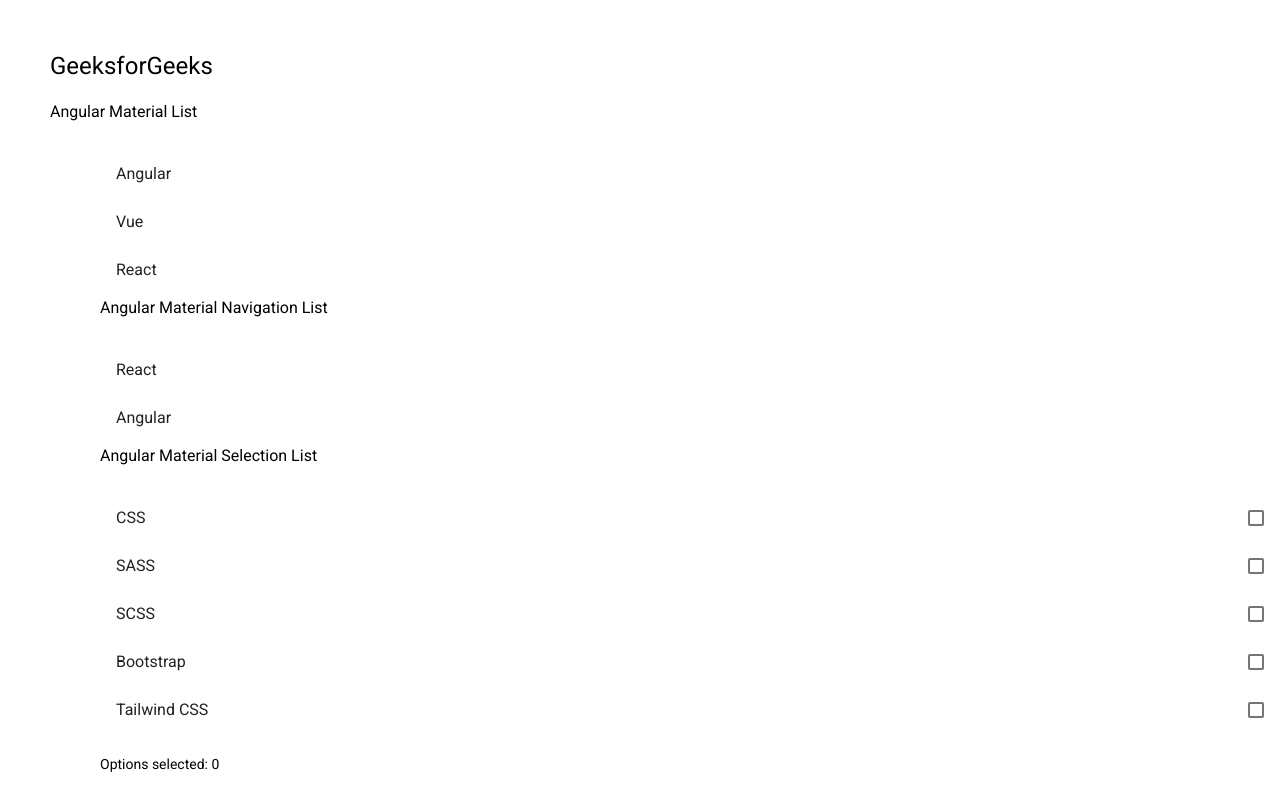
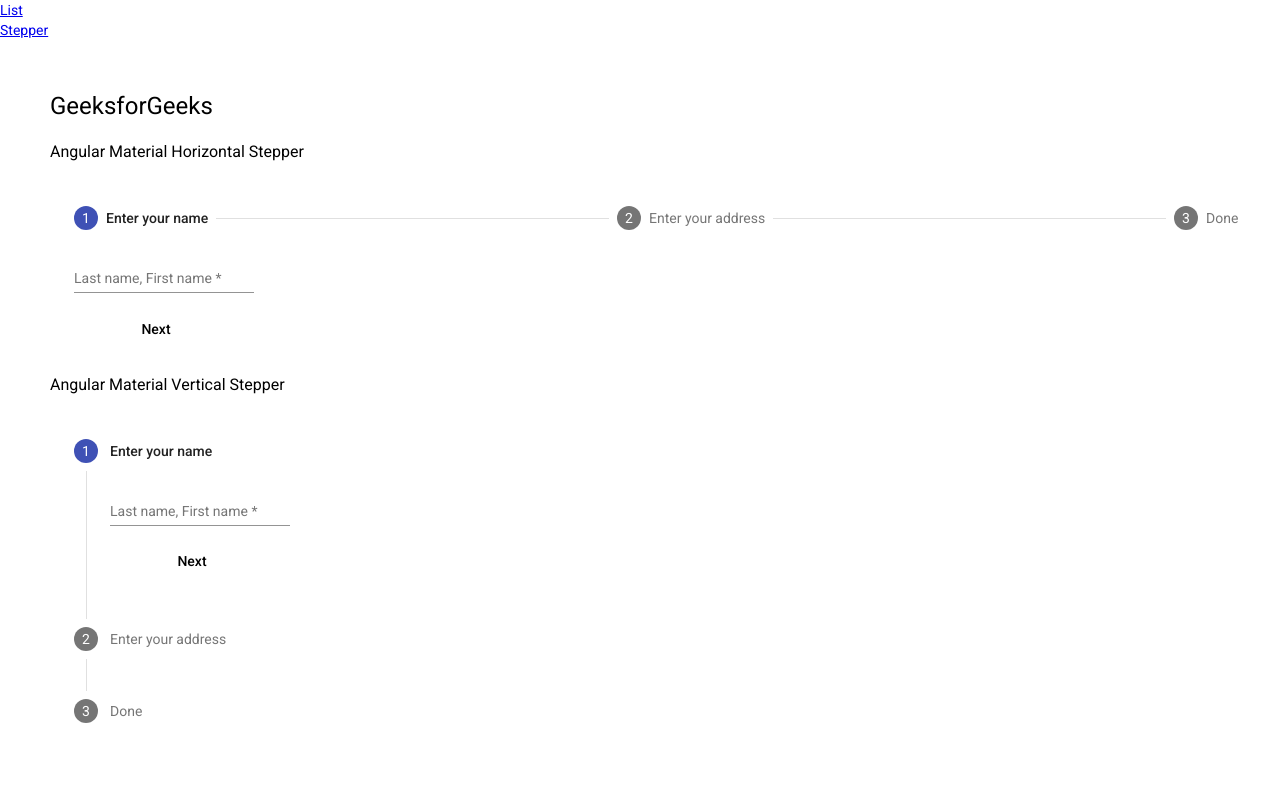
Before and after one commit to JulietMaria/Angular, an Angular app in the folder AngularApp/: page /stepper in a window 1280 px wide. Built offline with nearby package versions, Linux system fonts and the light colour scheme.

Commit message:
Created components

```diff
--- a/AngularApp/src/app/app.component.html
+++ b/AngularApp/src/app/app.component.html
@@ -1,26 +1,3 @@
-<div>
-	<h1>GeeksforGeeks</h1>
-	<h3>Angular Material List</h3>
-	<div>
-    <mat-list>
-      <mat-list-item> Angular </mat-list-item>
-      <mat-list-item> Vue </mat-list-item>
-      <mat-list-item> React </mat-list-item>
-     </mat-list>
-     <h3>Angular Material Navigation List</h3>
-      <mat-nav-list>
-      <a mat-list-item href="https://reactjs.org/" > React </a>
-      <a mat-list-item href="https://angular.io/" > Angular </a>
-    </mat-nav-list>
-    <h3>Angular Material Selection List</h3>
-    <mat-selection-list #css>
-      <mat-list-option *ngFor="let type of typesOfCSS">
-        {{type}}
-      </mat-list-option>
-    </mat-selection-list>
-    <br>
-    <p>
-      Options selected: {{css.selectedOptions.selected.length}}
-    </p>
-	</div>
-</div>
+<a routerLink="/list">List</a><br>
+<a routerLink="/stepper">Stepper</a>
+<router-outlet></router-outlet>
--- /dev/null
+++ b/AngularApp/src/app/list-demo/list-demo.component.css
@@ -0,0 +1,7 @@
+div {
+  padding-left: 50px;
+}
+
+h1{
+  padding-top: 50px;
+}
--- /dev/null
+++ b/AngularApp/src/app/list-demo/list-demo.component.html
@@ -0,0 +1,26 @@
+<div>
+	<h1>GeeksforGeeks</h1>
+	<h3>Angular Material List</h3>
+	<div>
+    <mat-list>
+      <mat-list-item> Angular </mat-list-item>
+      <mat-list-item> Vue </mat-list-item>
+      <mat-list-item> React </mat-list-item>
+     </mat-list>
+     <h3>Angular Material Navigation List</h3>
+      <mat-nav-list>
+      <a mat-list-item href="https://reactjs.org/" > React </a>
+      <a mat-list-item href="https://angular.io/" > Angular </a>
+    </mat-nav-list>
+    <h3>Angular Material Selection List</h3>
+    <mat-selection-list #css>
+      <mat-list-option *ngFor="let type of typesOfCSS">
+        {{type}}
+      </mat-list-option>
+    </mat-selection-list>
+    <br>
+    <p>
+      Options selected: {{css.selectedOptions.selected.length}}
+    </p>
+	</div>
+</div>
--- /dev/null
+++ b/AngularApp/src/app/list-demo/list-demo.component.ts
@@ -0,0 +1,16 @@
+import { Component, OnInit } from '@angular/core';
+
+@Component({
+  selector: 'app-list-demo',
+  templateUrl: './list-demo.component.html',
+  styleUrls: ['./list-demo.component.css']
+})
+export class ListDemoComponent implements OnInit {
+  title = 'AngularApp';
+  typesOfCSS: string[] = ['CSS', 'SASS', 'SCSS', 'Bootstrap', 'Tailwind CSS'];
+  constructor() { }
+
+  ngOnInit(): void {
+  }
+
+}
--- /dev/null
+++ b/AngularApp/src/app/stepper-demo2/stepper-demo2.component.css
@@ -0,0 +1,12 @@
+div {
+  padding-left: 50px;
+}
+
+h1{
+  padding-top: 50px;
+}
+
+button
+{
+  margin-right:16px;
+}
--- /dev/null
+++ b/AngularApp/src/app/stepper-demo2/stepper-demo2.component.html
@@ -0,0 +1,91 @@
+<div>
+  <h1>GeeksforGeeks</h1>
+     <h3>Angular Material Horizontal Stepper</h3>
+<mat-horizontal-stepper #stepper linear>
+  <mat-step [stepControl]="firstFormGroup">
+    <form [formGroup]="firstFormGroup">
+      <ng-template matStepLabel>Enter your name</ng-template>
+      <mat-form-field>
+        <input
+          matInput
+          placeholder="Last name, First name"
+          formControlName="firstCtrl"
+          required
+        />
+      </mat-form-field>
+      <div>
+        <button mat-button matStepperNext>Next</button>
+      </div>
+    </form>
+  </mat-step>
+  <mat-step [stepControl]="secondFormGroup">
+    <form [formGroup]="secondFormGroup">
+      <ng-template matStepLabel>Enter your address</ng-template>
+      <mat-form-field>
+        <input
+          matInput
+          placeholder="Address"
+          formControlName="secondCtrl"
+          required
+        />
+      </mat-form-field>
+      <div>
+        <button mat-button matStepperPrevious>Back</button>
+        <button mat-button matStepperNext>Next</button>
+      </div>
+    </form>
+  </mat-step>
+  <mat-step>
+    <ng-template matStepLabel>Done</ng-template>
+    Details taken.
+    <div>
+      <button mat-button matStepperPrevious>Back</button>
+      <button mat-button (click)="stepper.reset()">Reset</button>
+    </div>
+  </mat-step>
+</mat-horizontal-stepper>
+<h3>Angular Material Vertical Stepper</h3>
+<mat-vertical-stepper #stepper1 linear>
+  <mat-step [stepControl]="firstFormGroup1">
+    <form [formGroup]="firstFormGroup1">
+      <ng-template matStepLabel>Enter your name</ng-template>
+      <mat-form-field>
+        <input
+          matInput
+          placeholder="Last name, First name"
+          formControlName="firstCtrl1"
+          required
+        />
+      </mat-form-field>
+      <div>
+        <button mat-button matStepperNext>Next</button>
+      </div>
+    </form>
+  </mat-step>
+  <mat-step [stepControl]="secondFormGroup1">
+    <form [formGroup]="secondFormGroup1">
+      <ng-template matStepLabel>Enter your address</ng-template>
+      <mat-form-field>
+        <input
+          matInput
+          placeholder="Address"
+          formControlName="secondCtrl1"
+          required
+        />
+      </mat-form-field>
+      <div>
+        <button mat-button matStepperPrevious>Back</button>
+        <button mat-button matStepperNext>Next</button>
+      </div>
+    </form>
+  </mat-step>
+  <mat-step>
+    <ng-template matStepLabel>Done</ng-template>
+    Details taken.
+    <div>
+      <button mat-button matStepperPrevious>Back</button>
+      <button mat-button (click)="stepper1.reset()">Reset</button>
+    </div>
+  </mat-step>
+</mat-vertical-stepper>
+</div>
--- /dev/null
+++ b/AngularApp/src/app/stepper-demo2/stepper-demo2.component.ts
@@ -0,0 +1,33 @@
+import { Component, OnInit } from '@angular/core';
+import { FormControl } from "@angular/forms";
+import { FormGroup } from "@angular/forms";
+import { FormBuilder } from "@angular/forms";
+import { Validators } from "@angular/forms";
+@Component({
+  selector: 'app-stepper-demo2',
+  templateUrl: './stepper-demo2.component.html',
+  styleUrls: ['./stepper-demo2.component.css']
+})
+export class StepperDemo2Component {
+
+  title = "AngularApp";
+  firstFormGroup!: FormGroup;
+  secondFormGroup!: FormGroup;
+  firstFormGroup1!: FormGroup;
+  secondFormGroup1!: FormGroup;
+  constructor(private _formBuilder: FormBuilder) {}
+  ngOnInit() {
+    this.firstFormGroup = this._formBuilder.group({
+      firstCtrl: ["", Validators.required]
+    });
+    this.secondFormGroup = this._formBuilder.group({
+      secondCtrl: ["", Validators.required]
+    });
+    this.firstFormGroup1 = this._formBuilder.group({
+      firstCtrl1: ["", Validators.required]
+    });
+    this.secondFormGroup1 = this._formBuilder.group({
+      secondCtrl1: ["", Validators.required]
+    });
+  }
+}
```
Also changed, not shown: AngularApp/src/app/app-routing.module.ts (added, +12 -0 lines), AngularApp/src/app/app.module.ts (+25 -3 lines), 2 other files (tests, documents, lock files or other folders).
